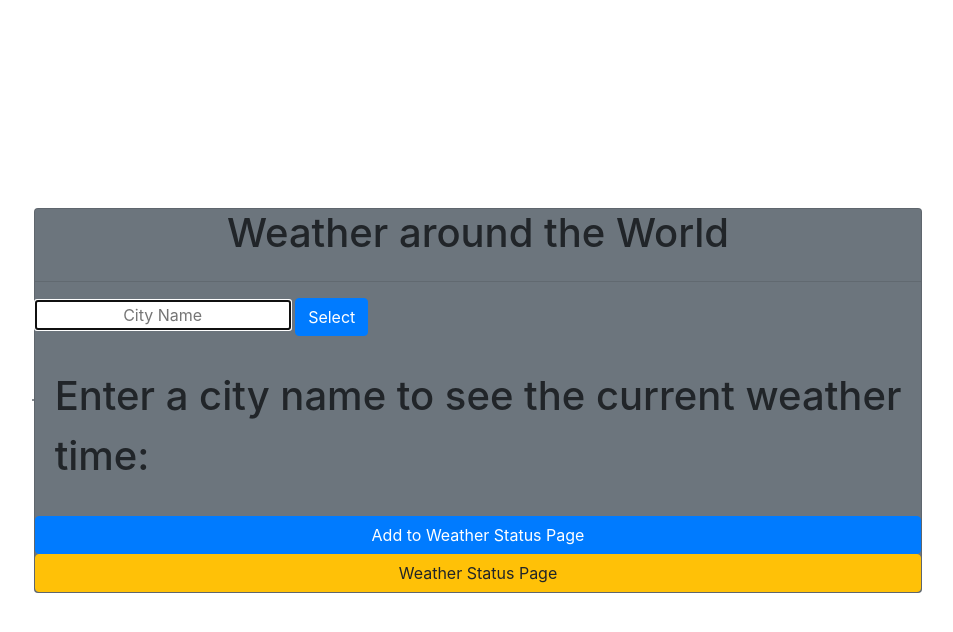
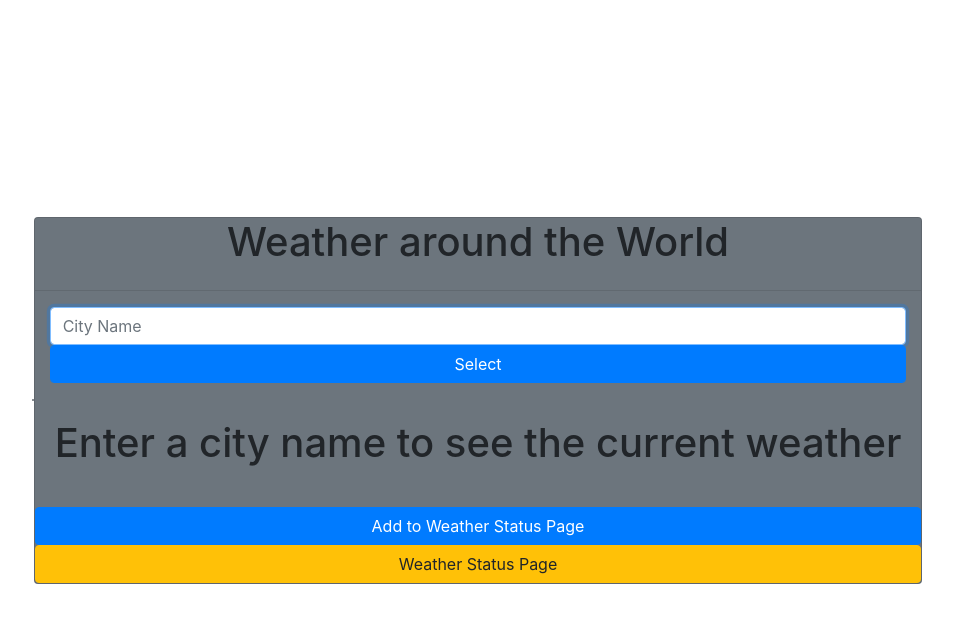
Before and after one commit to adamulrich/django-portfolio, a Django app: page / in a window 1280 px wide. Shown: the top 632 px of the page, without its empty margins (163-1116 px from the left). Run offline with Django 4.2, Linux system fonts and the light colour scheme; some libraries are stand-ins or nearby versions.

Commit message:
clean up css

```diff
--- a/weather/templates/weather/index.html
+++ b/weather/templates/weather/index.html
@@ -9,26 +9,28 @@
     <div class="card bg-secondary">
     </div>
     <div class="card bg-secondary">
-        <h1 class='text-center header'>
+        <h1 class='text-center header px-5'>
             Weather around the World
         </h1>
         <hr>
 
         <form method="POST">
             {% csrf_token %}
-            <input class='text-center' id='city_select' type="text" placeholder="City Name" name='city'/>
-            <button class='btn btn-primary text-center' type='submit'>Select</button>
+            <div class="container">
+                <input class='form-control' id='city_select' type="text" placeholder="City Name" name='city'/>
+                <button class='form-control btn btn-primary text-center' type='submit'>Select</button>
+            </div>
         </form>
         <div class="card-body">
             <iframe name='my_frame' id='map' class='card-img-top' height='304' width='304' id='encoder_iframe' src="{{bing_map}}"></iframe>
             <!-- <h2 class="card-subtitle mb-2 text-muted">{{date}}</h2> -->
-            <h1 class="card-title">{{current_city_name}}</h1>
-            <h1 class="card-text" >time: {{current_time}}</h1>
-            <img src="{{current_icon_url}}" alt="{{current_description}}">
+            <h1 class="card-title text-center">{{current_city_name}}</h1>
+            <h1 class="card-text text-center" >{{current_time}}</h1>
+            <img class='img-responsive center-block d-block mx-auto' src="{{current_icon_url}}" alt="{{current_description}}">
             <h2 hidden id="cityId">{{current_city_id}}</h2>
-            <h2 class="card-text">{{current_description}}</h2>
-            <h2 id='temp' class="card-text">{{current_temp}}°F</h2>
-            <h2 id='windspeed' class="card-text">{{current_wind_speed}} MPH</h2>
+            <h2 class="card-text text-center">{{current_description}}</h2>
+            <h2 id='temp' class="card-text text-center">temp: {{current_temp}}°F</h2>
+            <h2 id='windspeed' class="card-text text-center">wind: {{current_wind_speed}} MPH</h2>
         </div>
         <button class='btn btn-primary' id="addButton">Add to Weather Status Page</button>
         <a class="btn btn-warning" href="city_list.html">Weather Status Page</a>
--- a/weather/views.py
+++ b/weather/views.py
@@ -53,7 +53,7 @@ def get_weather_data(city):
         print(current_time)
         key = 'Am27Bsy1tM3G4a6CQZ10Sva7FaKgzsg527w_RB1M0TtB288Fnc99KfCmAm3TAFr0'
         current_icon_url = f'https://openweathermap.org/img/wn/{current_icon}@4x.png'
-        bing_map =  f'https://dev.virtualearth.net/REST/V1/Imagery/Map/Road/{lat},{lon}/8?pushpin={lat},{lon};37&mapSize=515,300&key=Am27Bsy1tM3G4a6CQZ10Sva7FaKgzsg527w_RB1M0TtB288Fnc99KfCmAm3TAFr0'
+        bing_map =  f'https://dev.virtualearth.net/REST/V1/Imagery/Map/Road/{lat},{lon}/8?pushpin={lat},{lon};37&mapSize=505,300&key=Am27Bsy1tM3G4a6CQZ10Sva7FaKgzsg527w_RB1M0TtB288Fnc99KfCmAm3TAFr0'
 
         # set up the object to pass it back to the render
         weather_object = {'city': current_city_name,
```
Also changed, not shown: weather/templates/weather/city_list.html (+9 -8 lines).
